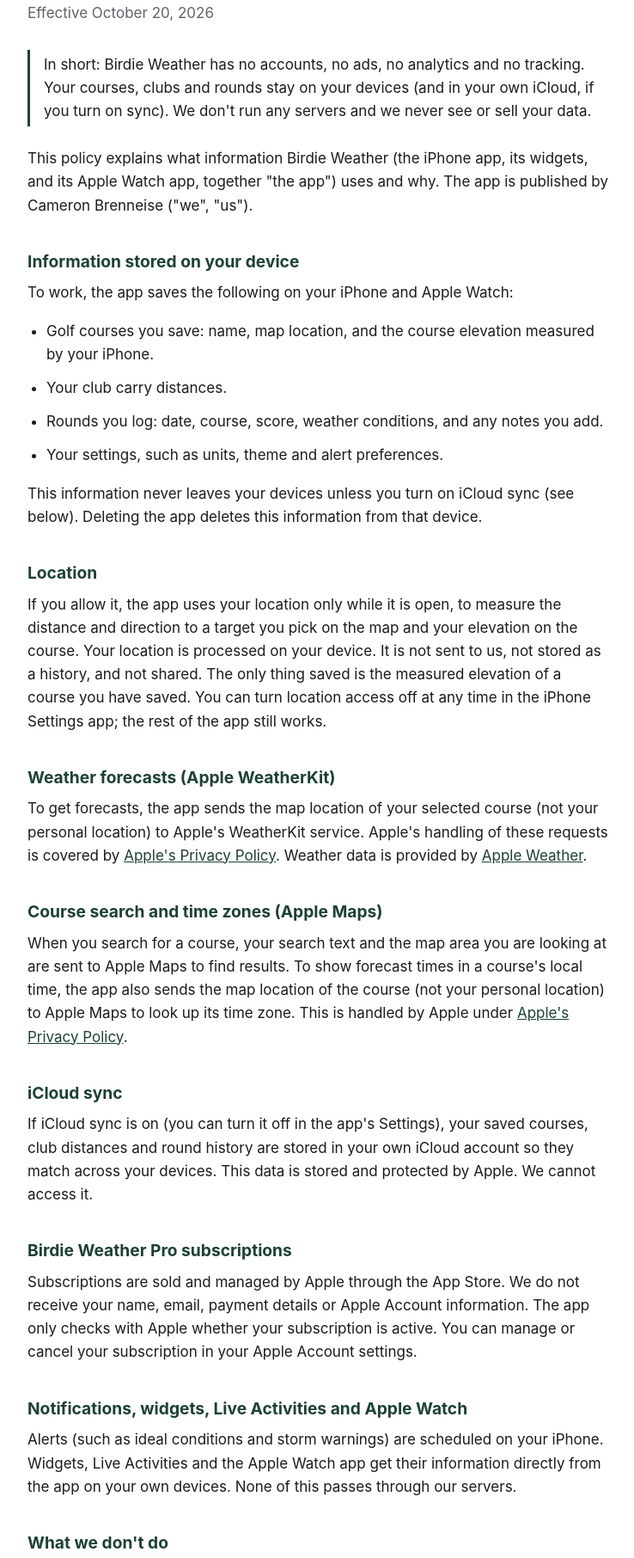
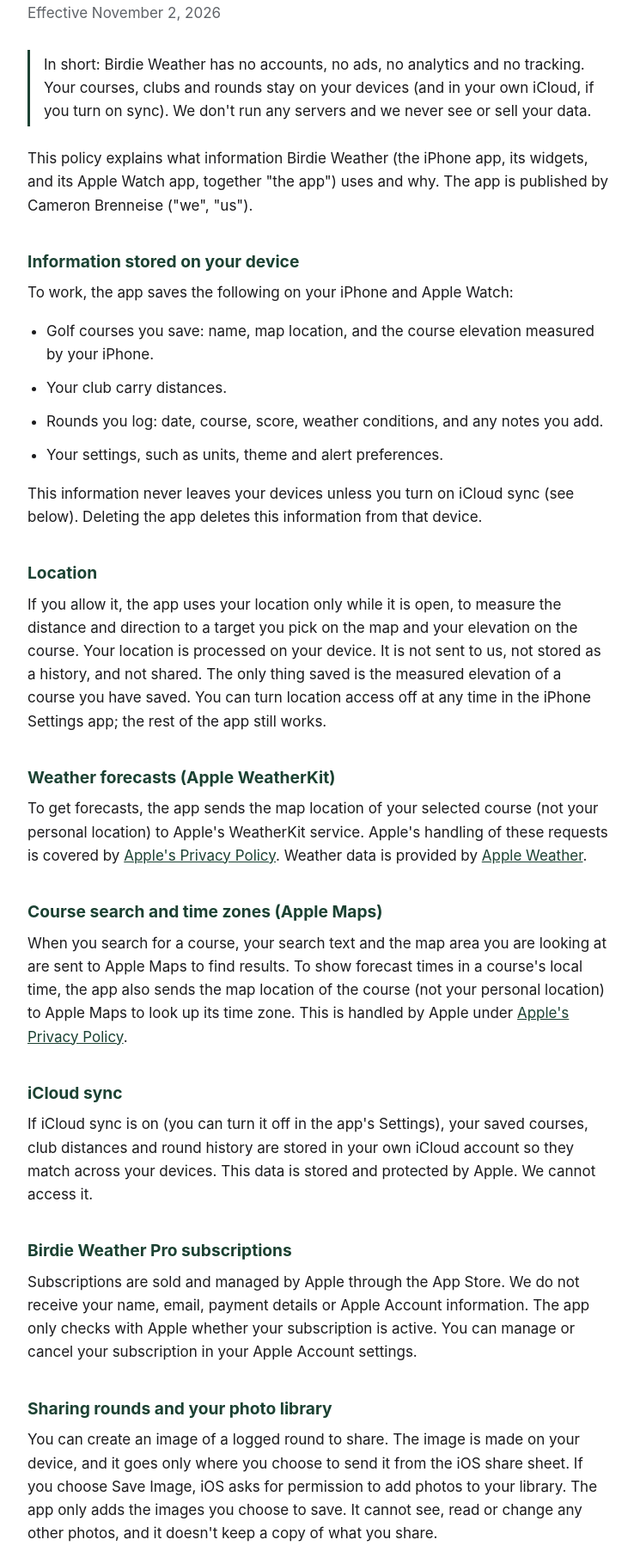
Before and after one commit to birdieweather/birdie-weather, a plain HTML site: page privacy.html in a window 1280 px wide. Shown: the part 88-1900 px from the top of the page at 86% size, without its empty margins (268-1006 px from the left). Drawn offline with Linux system fonts and the light colour scheme.

Commit message:
Add files via upload

```diff
--- a/privacy.html
+++ b/privacy.html
@@ -41,7 +41,7 @@
 <body>
 <main>
   <h1>Birdie Weather Privacy Policy</h1>
-  <p class="updated">Effective October 20, 2026</p>
+  <p class="updated">Effective November 2, 2026</p>
 
   <p class="summary">In short: Birdie Weather has no accounts, no ads, no analytics and no tracking. Your courses, clubs and rounds stay on your devices (and in your own iCloud, if you turn on sync). We don't run any servers and we never see or sell your data.</p>
 
@@ -72,6 +72,9 @@
   <h2>Birdie Weather Pro subscriptions</h2>
   <p>Subscriptions are sold and managed by Apple through the App Store. We do not receive your name, email, payment details or Apple Account information. The app only checks with Apple whether your subscription is active. You can manage or cancel your subscription in your Apple Account settings.</p>
 
+  <h2>Sharing rounds and your photo library</h2>
+  <p>You can create an image of a logged round to share. The image is made on your device, and it goes only where you choose to send it from the iOS share sheet. If you choose Save Image, iOS asks for permission to add photos to your library. The app only adds the images you choose to save. It cannot see, read or change any other photos, and it doesn't keep a copy of what you share.</p>
+
   <h2>Notifications, widgets, Live Activities and Apple Watch</h2>
   <p>Alerts (such as ideal conditions and storm warnings) are scheduled on your iPhone. Widgets, Live Activities and the Apple Watch app get their information directly from the app on your own devices. None of this passes through our servers.</p>
 
```
